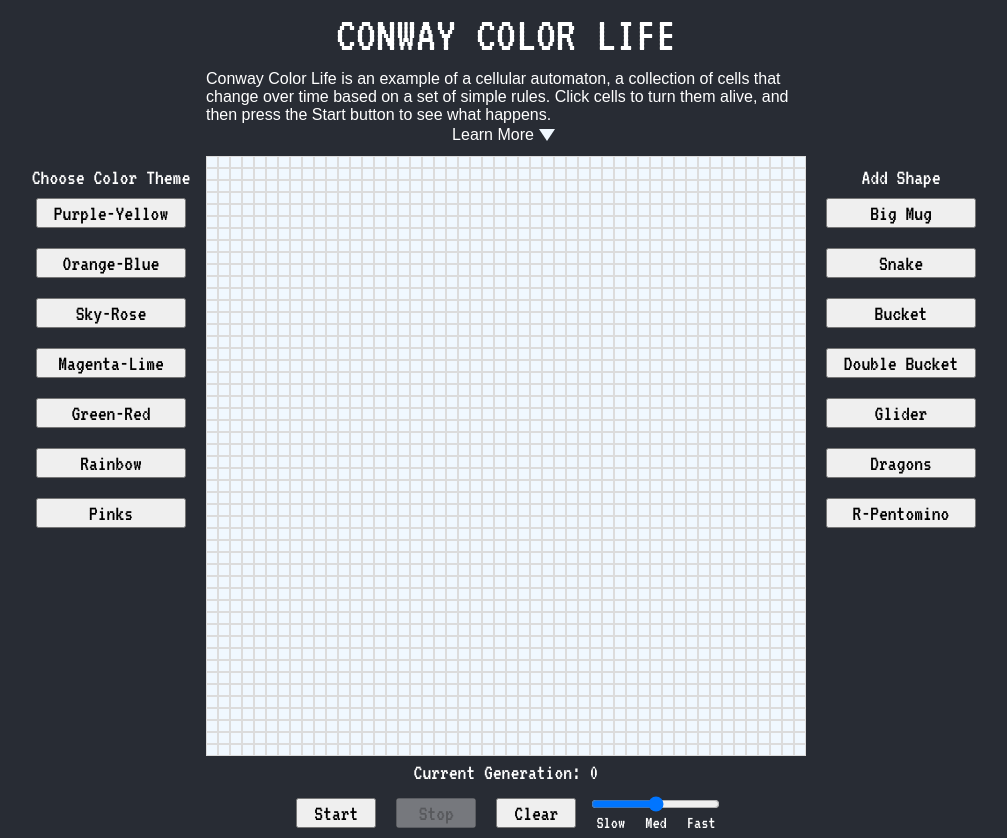
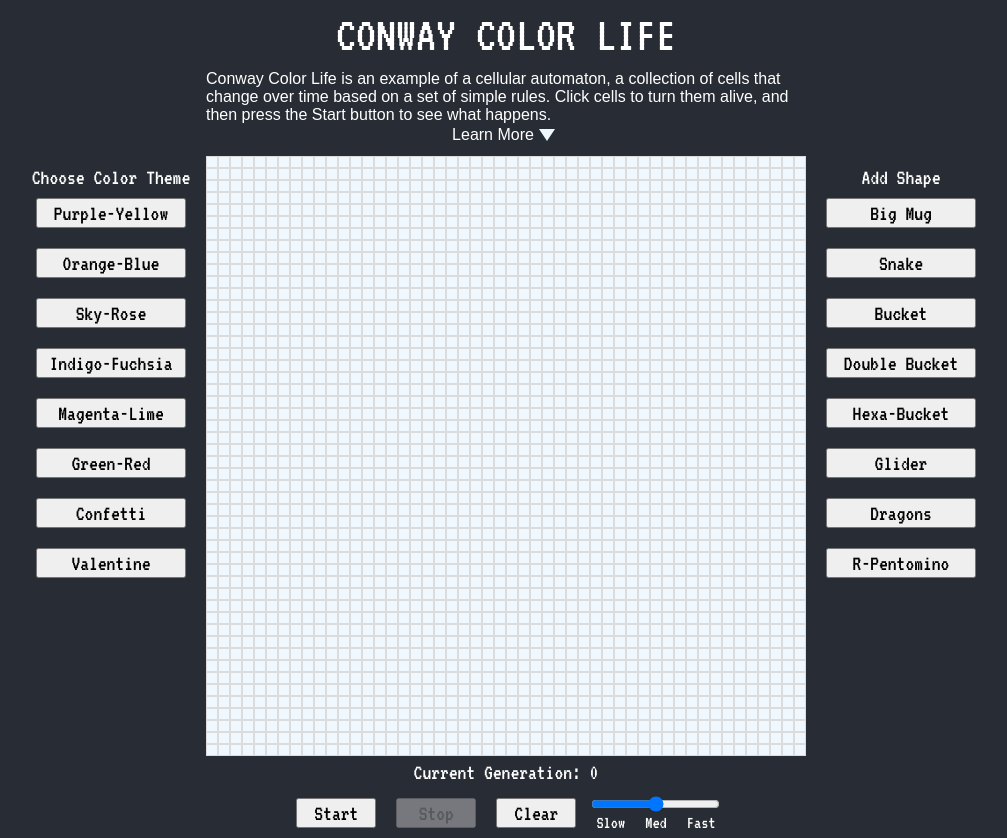
Before and after one commit to mklewandowski/conway-color-life, a React (Create React App) app: page / in a window 1280 px wide. Shown: the whole page, without its empty margins (134-1141 px from the left). Built offline with nearby package versions, Linux system fonts and the light colour scheme.

Commit message:
Add more colors and shapes

```diff
--- a/src/App.tsx
+++ b/src/App.tsx
@@ -33,6 +33,10 @@ const colorThemes: ColorTheme[] = [
   colors: ["#00b5e2", "#19adee", "#4ba2f5", "#7795f4", "#a084ea", "#c270d6", "#dd59b9", "#ef4294", "#f5326b", "#ef3340",
     "#f5326b", "#ef4294", "#dd59b9", "#c270d6", "#a084ea", "#7795f4", "#4ba2f5", "#19adee", "#00b5e2"]
   },
+  { name: "Indigo-Fuchsia",
+    colors: ["#7200fe", "#8a00fb", "#9e00f8", "#b000f4", "#c000f1", "#cf00ee", "#dc00ea", "#e900e7", "#f400e4", "#ff00e1",
+      "#f400e4", "#e900e7", "#dc00ea", "#cf00ee", "#c000f1", "#b000f4", "#9e00f8", "#8a00fb", "#7200fe"]
+  },
   { name: "Magenta-Lime",
     colors: ["#a31746", "#b62a40", "#c73f39", "#d35530", "#dd6c24", "#e28315", "#e39b00", "#dfb400", "#d8cc02", "#cbe426",
       "#d8cc02", "#dfb400", "#e39b00", "#e28315", "#dd6c24", "#d35530", "#c73f39", "#b62a40", "#a31746"]
@@ -41,10 +45,10 @@ const colorThemes: ColorTheme[] = [
     colors: ["#00ff00", "#6fed00", "#98db00", "#b6c700", "#cdb200", "#df9b00", "#ee8200", "#f86600", "#fe4400", "#ff0000",
       "#fe4400", "#f86600", "#ee8200", "#df9b00", "#cdb200", "#b6c700", "#98db00", "#6fed00", "#00ff00"]
   },
-  { name: "Rainbow",
+  { name: "Confetti",
     colors: ["#ff0000", "#ffa500", "#ffff00", "#008000", "#0000ff", "#4b0082", "#ee82ee", "#4b0082", "#0000ff", "#008000", "#ffff00", "#ffa500", "#ff0000"]
   },
-  { name: "Pinks",
+  { name: "Valentine",
     colors: ["#fa6e6e", "#ff6374", "#ff587c", "#ff4b86", "#ff3d92", "#ff2da0", "#ff1ab0", "#ff02c1", "#ff00d4", "#ff00e8",
       "#ff00d4", "#ff02c1", "#ff1ab0", "#ff2da0", "#ff3d92", "#ff4b86", "#ff587c", "#ff6374", "#fa6e6e"]
   },
@@ -59,6 +63,7 @@ const shapes: Shape[] = [
   { name: "Snake" },
   { name: "Bucket" },
   { name: "Double Bucket" },
+  { name: "Hexa-Bucket" },
   { name: "Glider" },
   { name: "Dragons" },
   { name: "R-Pentomino" },
@@ -163,6 +168,7 @@ function App() {
       newGridCells[middle - 1 - rows * 2 - 2] = {state: 1, age: 0};
       newGridCells[middle + 1 - rows - 2] = {state: 1, age: 0};
       newGridCells[middle + 1 - rows * 2 - 2] = {state: 1, age: 0};
+
       newGridCells[middle - 1 + 3] = {state: 1, age: 0};
       newGridCells[middle + 3] = {state: 1, age: 0};
       newGridCells[middle + 1 + 3] = {state: 1, age: 0};
@@ -170,6 +176,54 @@ function App() {
       newGridCells[middle - 1 - rows * 2 + 3] = {state: 1, age: 0};
       newGridCells[middle + 1 - rows + 3] = {state: 1, age: 0};
       newGridCells[middle + 1 - rows * 2 + 3] = {state: 1, age: 0};
+    } else if (shape === "Hexa-Bucket") {
+      newGridCells[middle - 1 - 2] = {state: 1, age: 0};
+      newGridCells[middle - 2] = {state: 1, age: 0};
+      newGridCells[middle + 1 - 2] = {state: 1, age: 0};
+      newGridCells[middle - 1 - rows - 2] = {state: 1, age: 0};
+      newGridCells[middle - 1 - rows * 2 - 2] = {state: 1, age: 0};
+      newGridCells[middle + 1 - rows - 2] = {state: 1, age: 0};
+      newGridCells[middle + 1 - rows * 2 - 2] = {state: 1, age: 0};
+
+      newGridCells[middle - 1 - 8] = {state: 1, age: 0};
+      newGridCells[middle - 8] = {state: 1, age: 0};
+      newGridCells[middle + 1 - 8] = {state: 1, age: 0};
+      newGridCells[middle - 1 - rows - 8] = {state: 1, age: 0};
+      newGridCells[middle - 1 - rows * 2 - 8] = {state: 1, age: 0};
+      newGridCells[middle + 1 - rows - 8] = {state: 1, age: 0};
+      newGridCells[middle + 1 - rows * 2 - 8] = {state: 1, age: 0};
+
+      newGridCells[middle - 1 - 13] = {state: 1, age: 0};
+      newGridCells[middle - 13] = {state: 1, age: 0};
+      newGridCells[middle + 1 - 13] = {state: 1, age: 0};
+      newGridCells[middle - 1 - rows - 13] = {state: 1, age: 0};
+      newGridCells[middle - 1 - rows * 2 - 13] = {state: 1, age: 0};
+      newGridCells[middle + 1 - rows - 13] = {state: 1, age: 0};
+      newGridCells[middle + 1 - rows * 2 - 13] = {state: 1, age: 0};
+
+      newGridCells[middle - 1 + 3] = {state: 1, age: 0};
+      newGridCells[middle + 3] = {state: 1, age: 0};
+      newGridCells[middle + 1 + 3] = {state: 1, age: 0};
+      newGridCells[middle - 1 - rows + 3] = {state: 1, age: 0};
+      newGridCells[middle - 1 - rows * 2 + 3] = {state: 1, age: 0};
+      newGridCells[middle + 1 - rows + 3] = {state: 1, age: 0};
+      newGridCells[middle + 1 - rows * 2 + 3] = {state: 1, age: 0};
+
+      newGridCells[middle - 1 + 9] = {state: 1, age: 0};
+      newGridCells[middle + 9] = {state: 1, age: 0};
+      newGridCells[middle + 1 + 9] = {state: 1, age: 0};
+      newGridCells[middle - 1 - rows + 9] = {state: 1, age: 0};
+      newGridCells[middle - 1 - rows * 2 + 9] = {state: 1, age: 0};
+      newGridCells[middle + 1 - rows + 9] = {state: 1, age: 0};
+      newGridCells[middle + 1 - rows * 2 + 9] = {state: 1, age: 0};
+
+      newGridCells[middle - 1 + 14] = {state: 1, age: 0};
+      newGridCells[middle + 14] = {state: 1, age: 0};
+      newGridCells[middle + 1 + 14] = {state: 1, age: 0};
+      newGridCells[middle - 1 - rows + 14] = {state: 1, age: 0};
+      newGridCells[middle - 1 - rows * 2 + 14] = {state: 1, age: 0};
+      newGridCells[middle + 1 - rows + 14] = {state: 1, age: 0};
+      newGridCells[middle + 1 - rows * 2 + 14] = {state: 1, age: 0};
     } else if (shape === "Dragons") {
       newGridCells[middle - 2] = {state: 1, age: 0};
       newGridCells[middle - 3] = {state: 1, age: 0};
```
